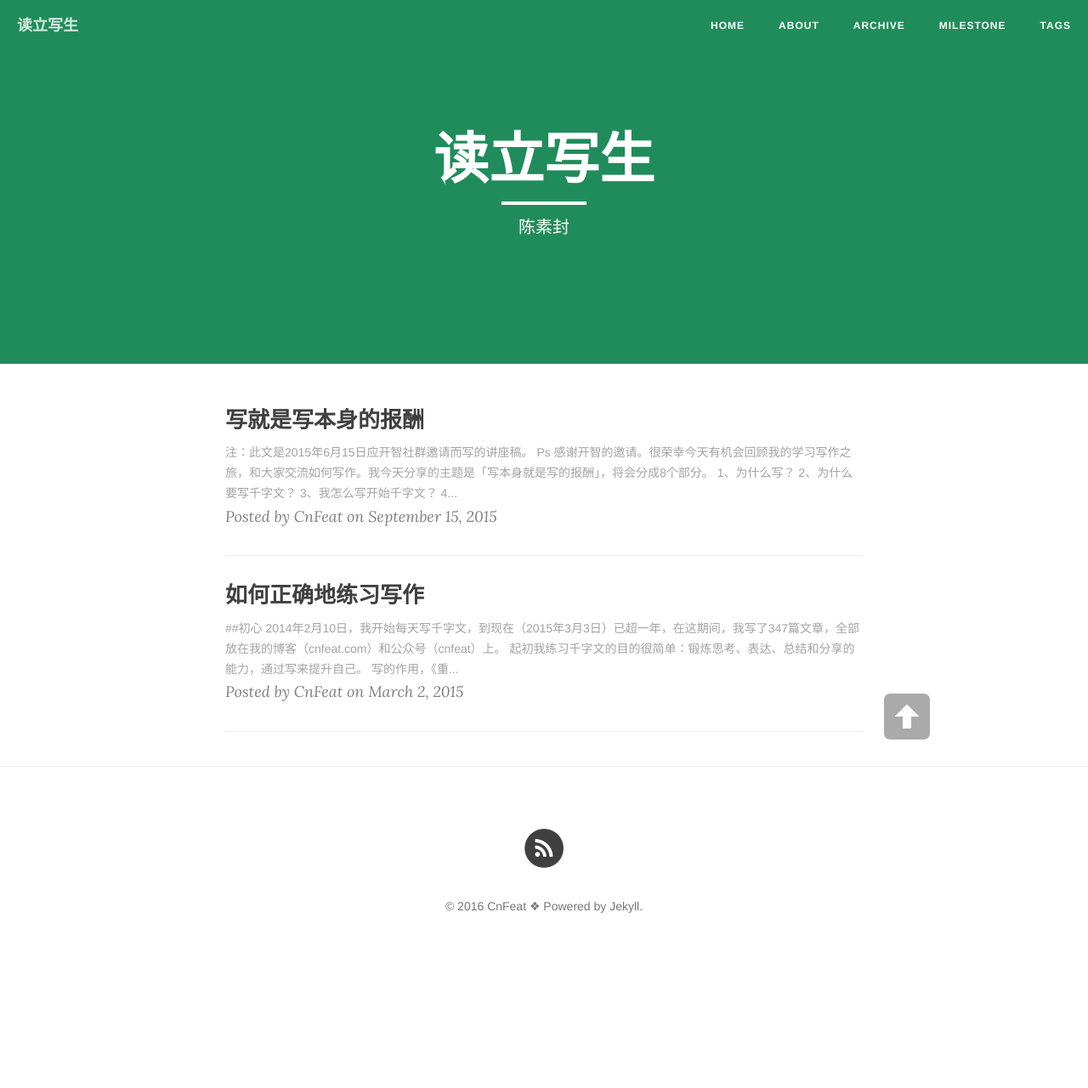
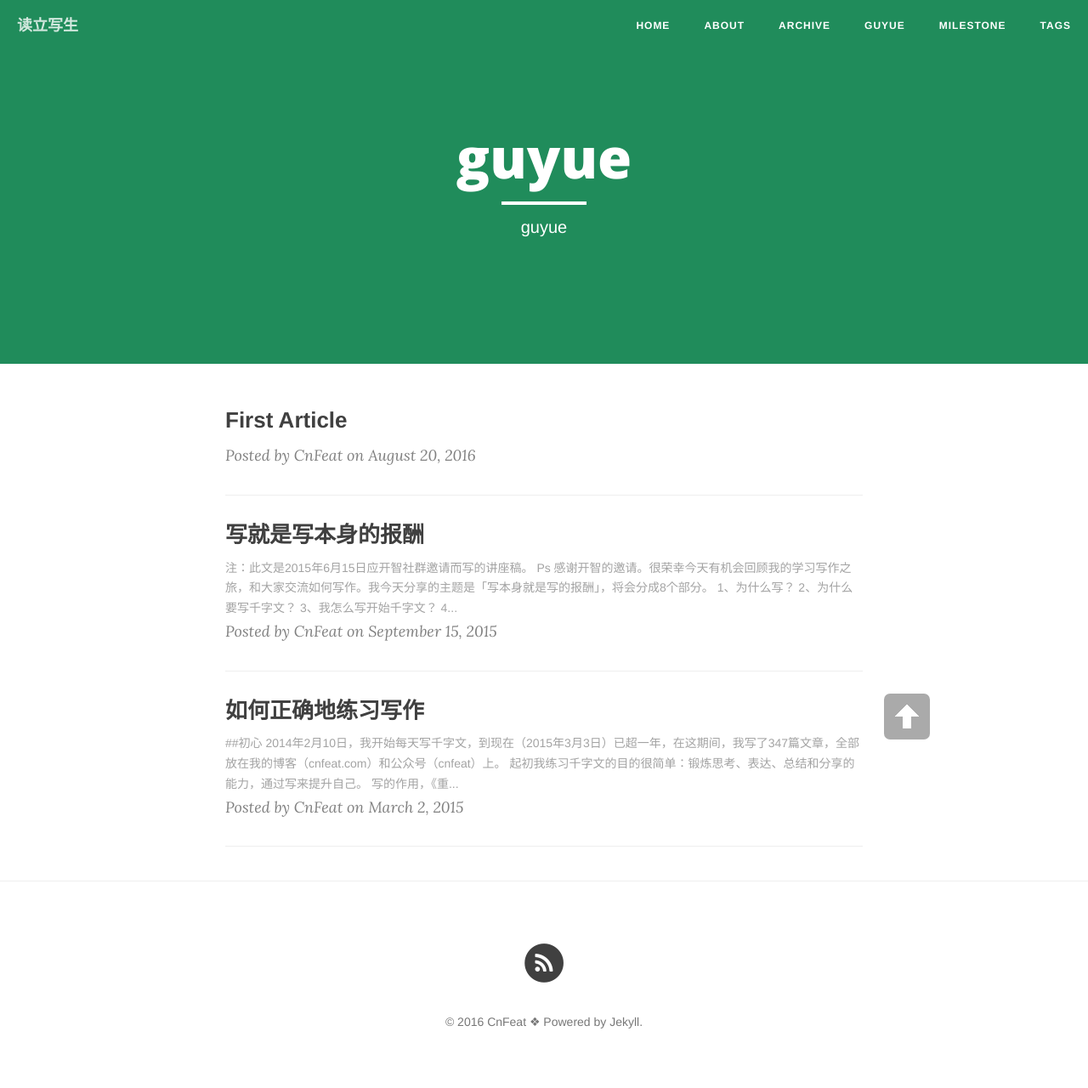
Before and after one commit to guyuer/guyuer.github.io, a Jekyll site: the page built from index.html, in a window 1280 px wide. Shown: the whole page at 85% size. Built offline with Jekyll 4.4.1, drawn with Linux system fonts in a browser that asks for light colours; nearby versions of some CDN libraries; the list of posts is cut into pages by our own code; before the commit the page ends 1144 px from its top, so only the background shows below that.

Commit message:
胡乱修改gai

```diff
--- a/index.html
+++ b/index.html
@@ -1,6 +1,7 @@
 ---
 layout: page
-description: "陈素封"
+title: guyue
+description: "guyue"
 ---
 
 {% for post in paginator.posts %}
```
Also changed, not shown: _posts/2016-08-20-first-article.html (added).
